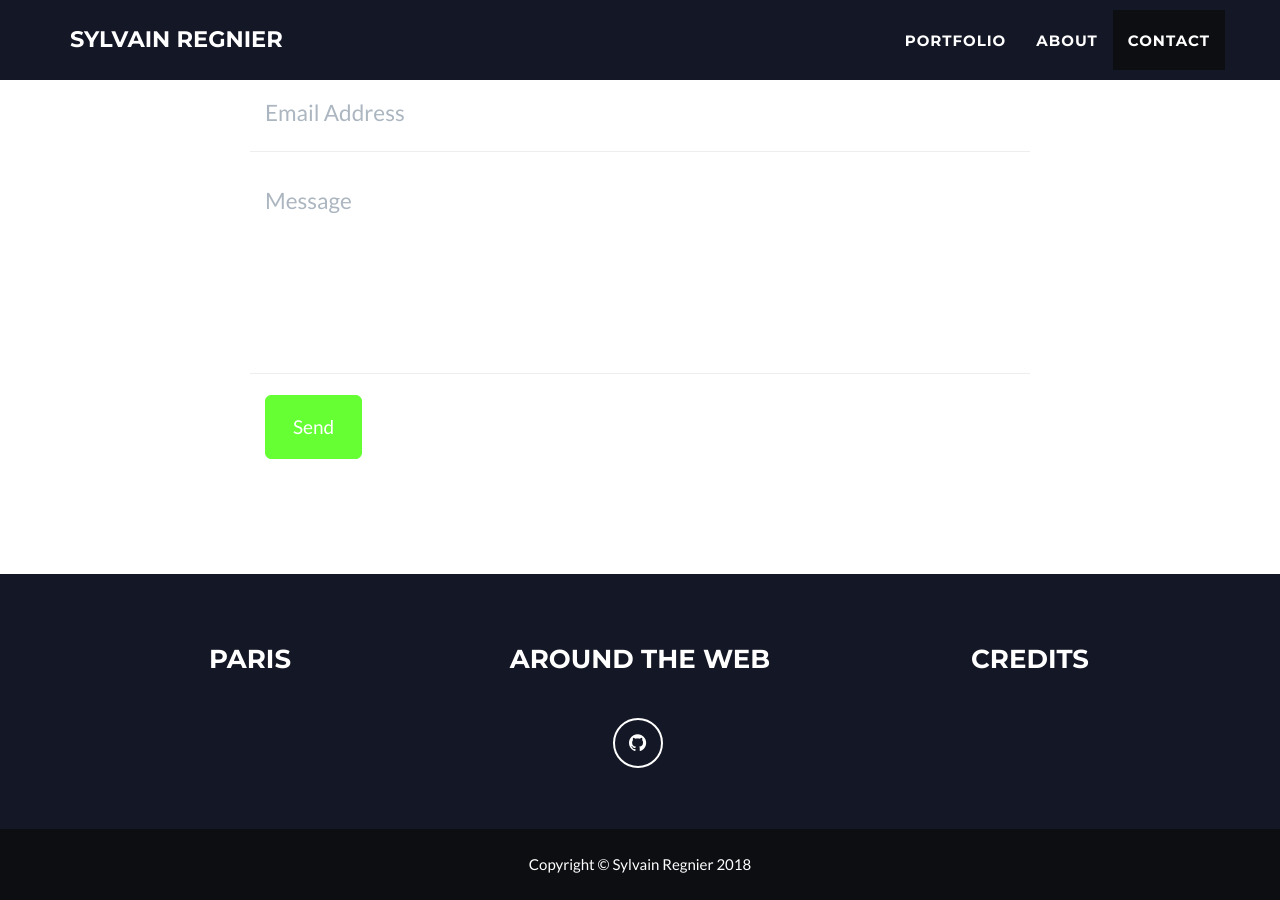
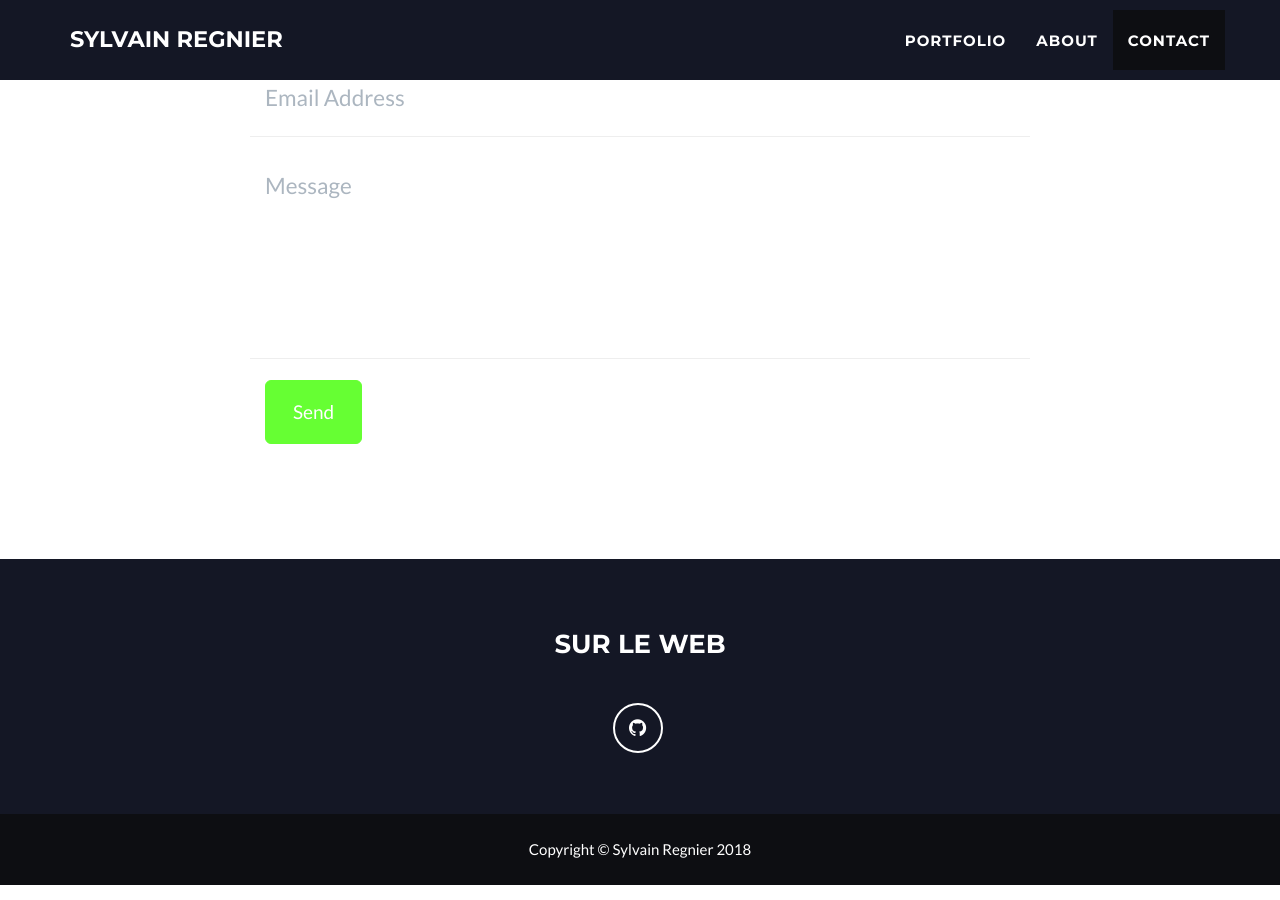
Before and after one commit to SylvainRegnier/SylvainRegnier.github.io, a Jekyll site: the page built from index.html, in a window 1280 px wide and 900 px high, scrolled down 2464 px. Built offline with Jekyll 4.4.1, drawn with Linux system fonts in a browser that asks for light colours.

Commit message:
Modified options

```diff
--- a/_config.yml
+++ b/_config.yml
@@ -33,9 +33,9 @@ color:
 # Footer settings
 footer:
   copyright: Sylvain Regnier
-  location: Paris
-  social: Around the Web
-  credits: Credits
+  location:
+  social: Sur le Web
+  credits:
 
 # Social networks usernames (many more available: google-plus, flickr, dribbble, pinterest, instagram, tumblr, linkedin, etc.)
 social:
--- a/_includes/portfolio_grid.html
+++ b/_includes/portfolio_grid.html
@@ -5,7 +5,7 @@
             <div class="row">
                 <div class="col-lg-12 text-center">
                     <h2>Portfolio</h2>
-                    <hr class="star-primary">
+                    <hr style="border-top: 3px double #8c8b8b">
                 </div>
             </div>
             <div class="row">
```
